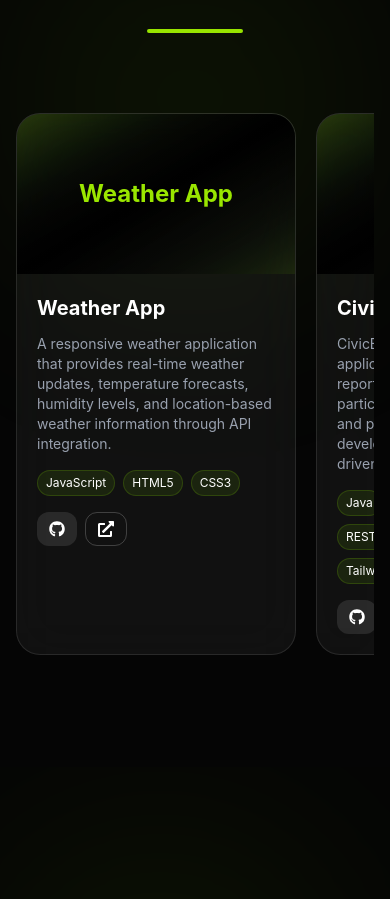
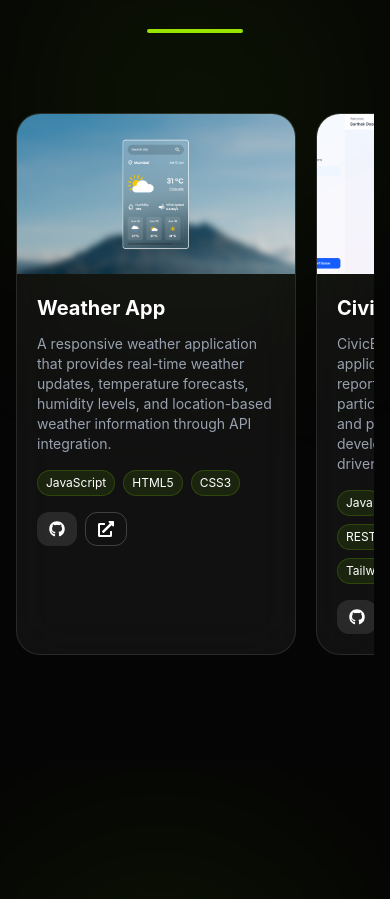
Before and after one commit to Aashish8591/portfolio, a React app: page / in a window 390 px wide. Shown: the part 3002-3901 px from the top of the page. Built offline with nearby package versions, Linux system fonts and the light colour scheme; the HTML template or start-up script is replaced by a standard one.

Commit message:
mobile ui img not show problem solved

```diff
--- a/src/components/Projects.jsx
+++ b/src/components/Projects.jsx
@@ -4,14 +4,15 @@ import { FaGithub, FaExternalLinkAlt } from "react-icons/fa";
 import civicEarthImg from "../assets/images/civicearth.png";
 import weatherImg from "../assets/images/wetherimg.png";
 import eventImg from "../assets/images/eventImg.png";
-import portfolioImg from "../assets/images/portfolioImg.png"
-import jarvisImg from "../assets/images/jarvisImg.gif"
+import portfolioImg from "../assets/images/portfolioImg.png";
+import jarvisImg from "../assets/images/jarvisImg.gif";
 
 const projects = [
-    {
+  {
     title: "Weather App",
     image: weatherImg,
-    description: "A responsive weather application that provides real-time weather updates, temperature forecasts, humidity levels, and location-based weather information through API integration.",
+    description:
+      "A responsive weather application that provides real-time weather updates, temperature forecasts, humidity levels, and location-based weather information through API integration.",
     tech: ["JavaScript", "HTML5", "CSS3"],
     github: "https://github.com/Aashish8591/weather-app",
     demo: "https://weather-app-done.netlify.app/",
@@ -54,7 +55,7 @@ const projects = [
     demo: "https://portfolio-iota-amber-93.vercel.app/",
   },
 
-    {
+  {
     title: "JARVIS Voice AI Assistant",
     image: jarvisImg,
     description:
@@ -62,7 +63,6 @@ const projects = [
     tech: ["Python", "SpeechRecognition", "pyttsx3", "OpenCV", "FastAPI"],
     github: "https://github.com/Aashish8591/Jarvis-Ai",
   },
-
 ];
 
 export default function Projects() {
@@ -258,23 +258,15 @@ export default function Projects() {
       "
           >
             {/* FULL CARD CONTENT HERE */}
-            <div
+            <img
+              src={project.image}
+              alt={project.title}
               className="
+  w-full
   h-40
-  bg-gradient-to-br
-  from-lime-500/20
-  via-black
-  to-lime-500/10
-  flex
-  items-center
-  justify-center
-  text-2xl
-  font-bold
-  text-lime-400
+  object-cover
   "
-            >
-              {project.title}
-            </div>
+            />
 
             <div className="p-5">
               <h3 className="text-xl font-bold mb-3">{project.title}</h3>
```
